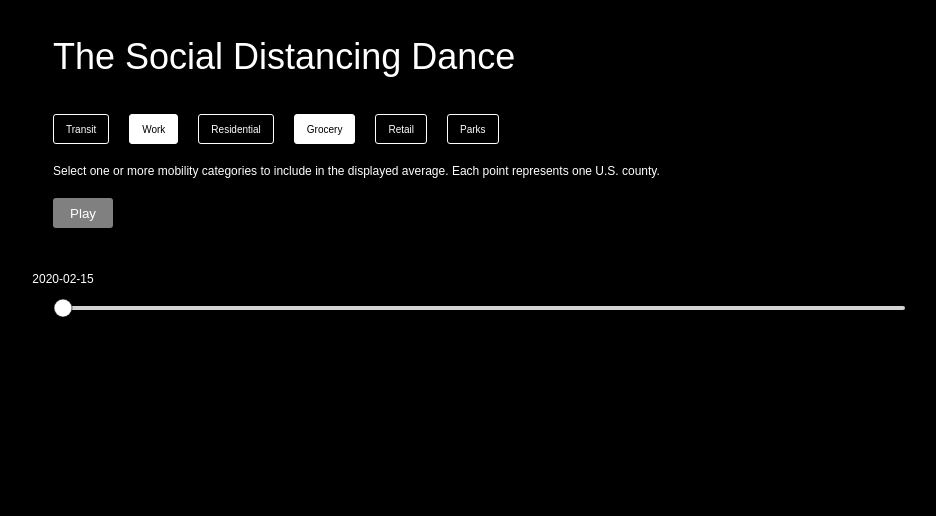
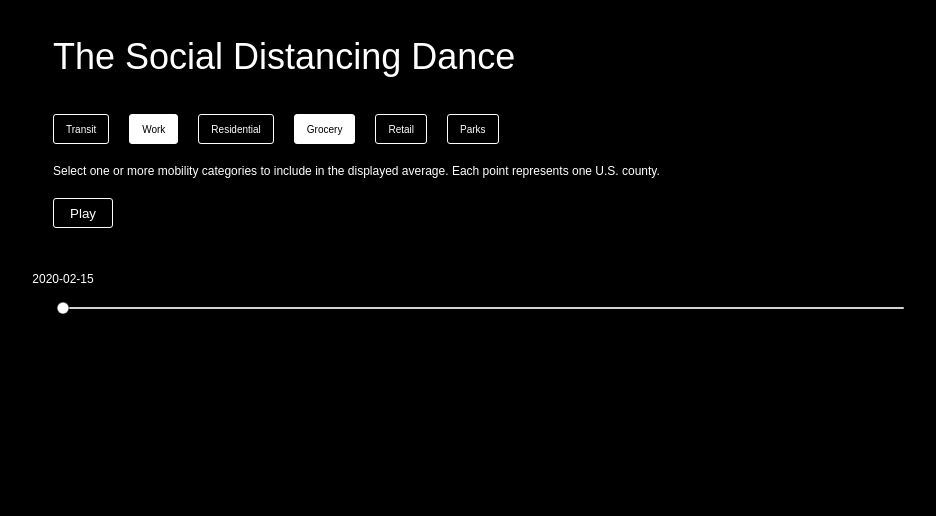
Before and after one commit to laurasher/mobility-dance, a Flask app: template templates/index.html in a window 1280 px wide. Shown: the top 516 px of the page, without its empty margins (55-991 px from the left). Run offline with Flask 2, Linux system fonts and the light colour scheme; the template is opened without the code that fills it, so the values that code supplies are empty; some libraries are stand-ins or nearby versions.

Commit message:
Change width.

```diff
--- a/templates/index.html
+++ b/templates/index.html
@@ -19,7 +19,8 @@
     #play-button {
       margin-left: 80px;
       margin-top: 10px;
-      background: gray;
+      /*background: gray;*/
+      background: black;
       padding-right: 26px;
       border-radius: 3px;
       border: none;
@@ -29,6 +30,9 @@
       width: 60px;
       cursor: pointer;
       height: 30px;
+      border: solid;
+      border-color: white;
+      border-width: thin !important;
     }
 
     .mobility-button {
@@ -91,7 +95,7 @@
 
     .track-inset {
       stroke: lightgray;
-      stroke-width: 4px;
+      stroke-width: 2px;
     }
 
     .track-overlay {
@@ -307,7 +311,7 @@ slider.insert("g", ".track-overlay")
 
 var handle = slider.insert("circle", ".track-overlay")
     .attr("class", "handle")
-    .attr("r", 9);
+    .attr("r", 6);
 
 var label = slider.append("text")
     .attr("class", "label")
@@ -485,9 +489,9 @@ d3.csv("./static/Global_Mobility_Report.csv", function(data) {
 
   plot.append("line")
    .attr('stroke', 'white')
-   .attr('opacity', 0.9)
-   .attr('stroke-dasharray', 2,3)
-   .attr("stroke-width", 1)
+   .attr('opacity', 1)
+   //.attr('stroke-dasharray', 2,3)
+   .attr("stroke-width", 0.3)
    .attr("x1", x_dots(0))
    .attr("y1", y(0))
    .attr("x2", x_dots(2770))
```
